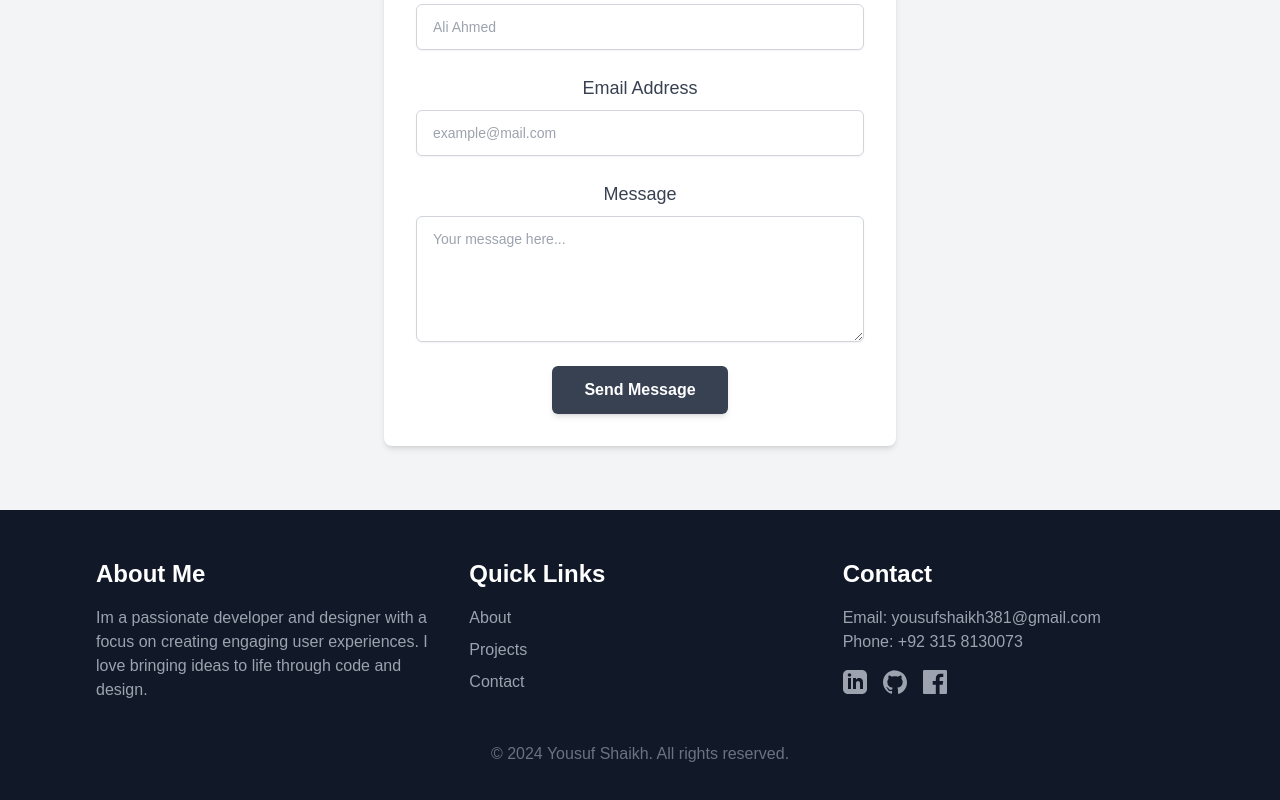
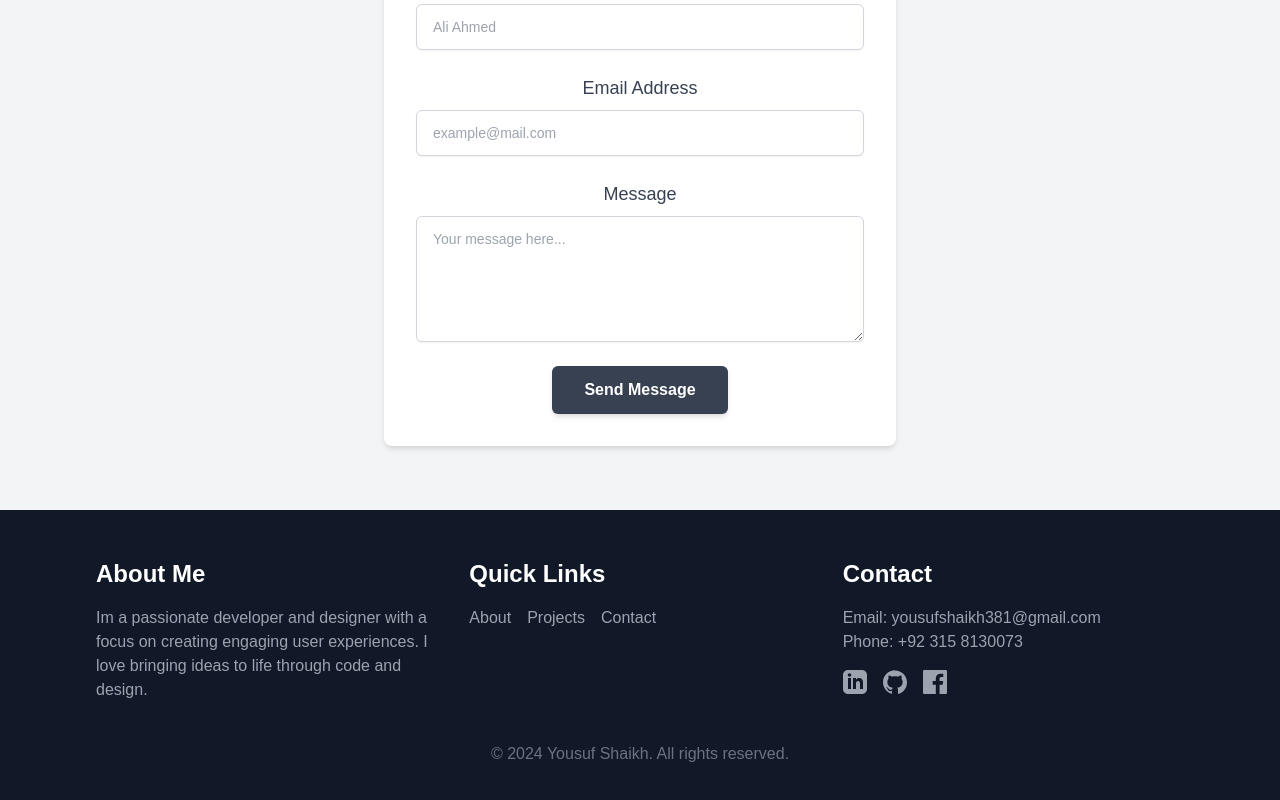
Before and after one commit to ShaikhYousuf39/Portfolio, a Next.js app: page / in a window 1280 px wide. Shown: the part 2204-3004 px from the top of the page. Built offline with nearby package versions, Linux system fonts and the light colour scheme.

Commit message:
Update page.tsx

```diff
--- a/app/page.tsx
+++ b/app/page.tsx
@@ -314,7 +314,7 @@ export default function Home() {
           </div>
           <div>
             <h3 className="text-2xl font-semibold mb-4">Quick Links</h3>
-            <ul className="space-y-2 text-gray-400">
+            <ul className="space-y-2 text-gray-400 md:space-y-0 md:flex md:space-x-4">
   <li>
     <a href="#about" className="hover:text-white">
       About
@@ -331,6 +331,7 @@ export default function Home() {
     </a>
   </li>
 </ul>
+
           </div>
 
           <div>
```
Lines whose indentation alone changed are shown as unchanged.
